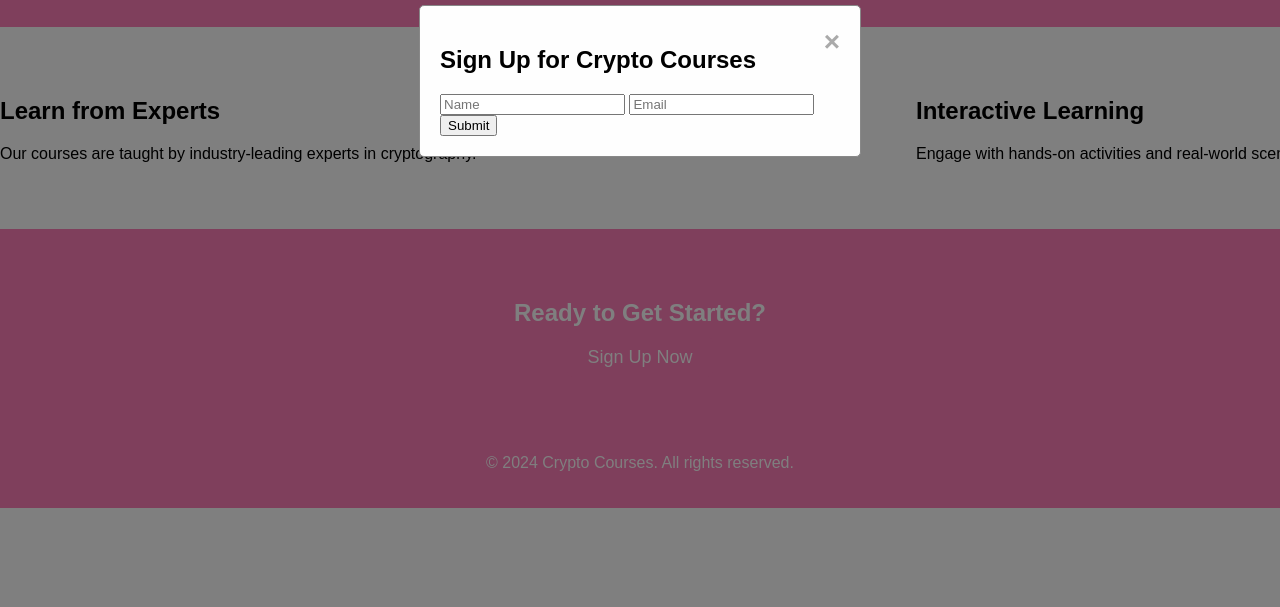
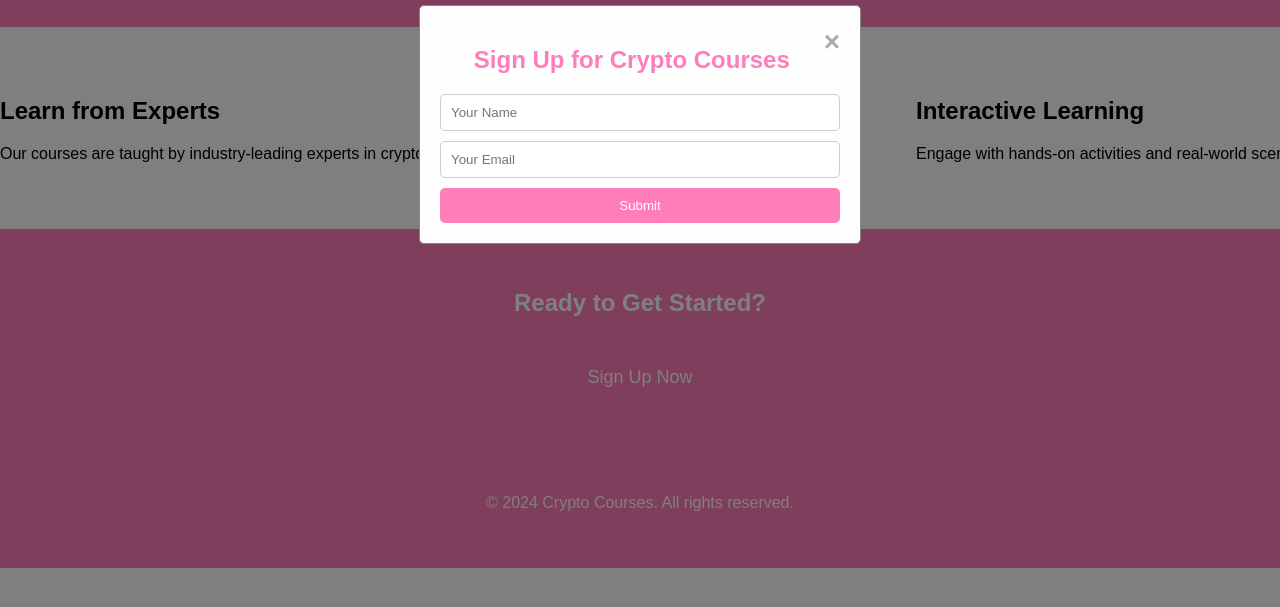
Before and after one commit to Magamed666/fuckkk.github.io, a plain HTML site: page index.html in a window 1280 px wide. Both pictures are taken after a click on the link "Sign Up Now". Shown: the part 187-794 px from the top of the page. Drawn offline with Linux system fonts and the light colour scheme.

Commit message:
Initiual commit

```diff
--- a/index.html
+++ b/index.html
@@ -30,7 +30,7 @@
         </div>
     </section>
     <section class="cta">
-        <div class="container">
+        <div class="cta-content">
             <h2>Ready to Get Started?</h2>
             <a href="#" class="button" id="signupBtn">Sign Up Now</a>
         </div>
@@ -39,11 +39,11 @@
     <div class="modal" id="signupModal">
         <div class="modal-content">
             <span class="close">&times;</span>
-            <h2>Sign Up for Crypto Courses</h2>
+            <h2 class="signup-heading">Sign Up for Crypto Courses</h2>
             <form>
-                <input type="text" placeholder="Name">
-                <input type="email" placeholder="Email">
-                <input type="submit" value="Submit">
+                <input type="text" placeholder="Your Name" class="input-field">
+                <input type="email" placeholder="Your Email" class="input-field">
+                <input type="submit" value="Submit" class="submit-button">
             </form>
         </div>
     </div>
--- a/styles.css
+++ b/styles.css
@@ -7,14 +7,18 @@ body {
 .container {
     max-width: 800px;
     margin: 0 auto;
-    padding: 0 20px;
+    padding: 20px;
 }
 
 header {
     background-color: #ff7eb9;
     color: white;
     text-align: center;
-    padding: 50px 0;
+    padding: 30px 0;
+}
+
+header p {
+    margin-top: 10px;
 }
 
 .features {
@@ -39,7 +43,13 @@ header {
     background-color: #ff7eb9;
     color: white;
     text-align: center;
-    padding: 50px 0;
+    padding: 40px 0;
+}
+
+.cta-content {
+    display: flex;
+    flex-direction: column;
+    align-items: center;
 }
 
 .button {
@@ -49,6 +59,7 @@ header {
     text-decoration: none;
     border-radius: 5px;
     font-size: 18px;
+    margin-top: 20px;
 }
 
 .button:hover {
@@ -98,10 +109,31 @@ footer {
     cursor: pointer;
 }
 
-/* Responsive */
-@media screen and (max-width: 600px) {
-    .feature {
-        width: 100%;
-        margin-right: 0;
-    }
+.signup-heading {
+    color: #ff7eb9;
+    text-align: center;
+    margin-bottom: 20px;
 }
+
+.input-field {
+    width: 100%;
+    padding: 10px;
+    margin-bottom: 10px;
+    border-radius: 5px;
+    border: 1px solid #ccc;
+    box-sizing: border-box;
+}
+
+.submit-button {
+    width: 100%;
+    padding: 10px;
+    border-radius: 5px;
+    background-color: #ff7eb9;
+    color: white;
+    border: none;
+    cursor: pointer;
+}
+
+.submit-button:hover {
+    background-color: #ff6090;
+}
```
